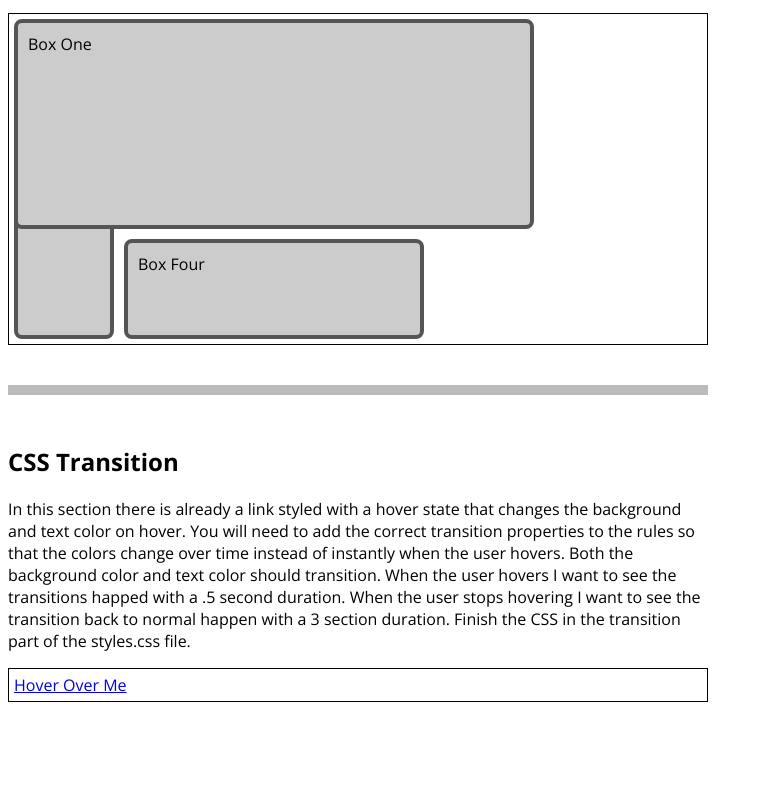
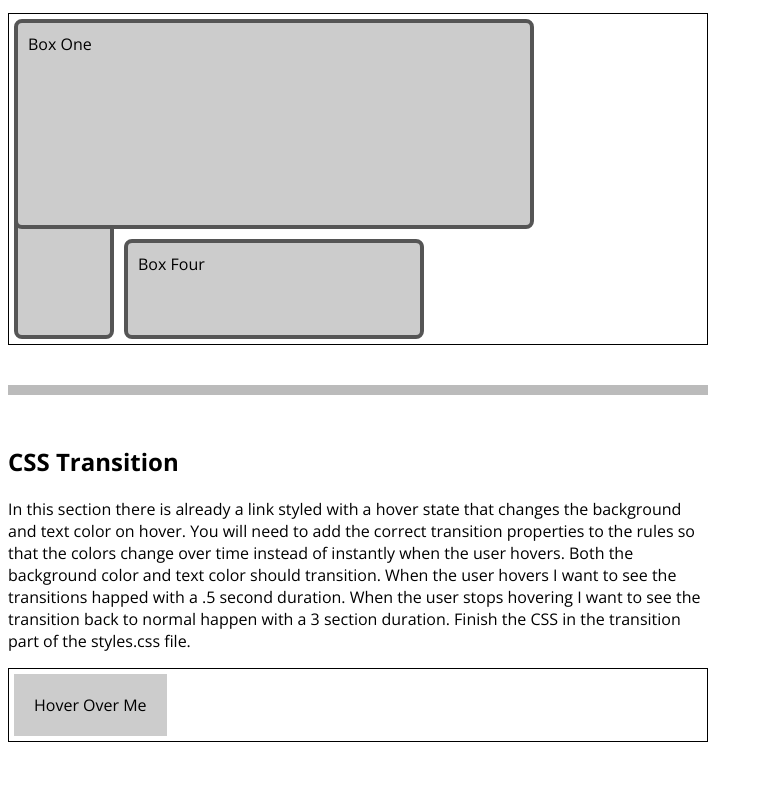
Before and after one commit to cinu89/ITM541_Fall22, a plain HTML site: page Lab2/Lab2/index.html in a window 1280 px wide. Shown: the part 5345-6130 px from the top of the page, without its empty margins (0-763 px from the left). Before the commit the page ends 6095 px from the top, so only its background shows below. Drawn offline with nearby package versions, Linux system fonts and the light colour scheme.

Commit message:
Update styles.css

```diff
--- a/Lab2/Lab2/styles.css
+++ b/Lab2/Lab2/styles.css
@@ -202,7 +202,14 @@
 
 
 /* Transition Part */
+#transition-section .box a {
+	display: inline-block;
+	background-color: #ccc;
+	color: #000;
+	padding: 20px;
+	text-decoration: none;
 
+}
 
 #transition-section .box a:hover {
 	background-color: #cc0000;
```
